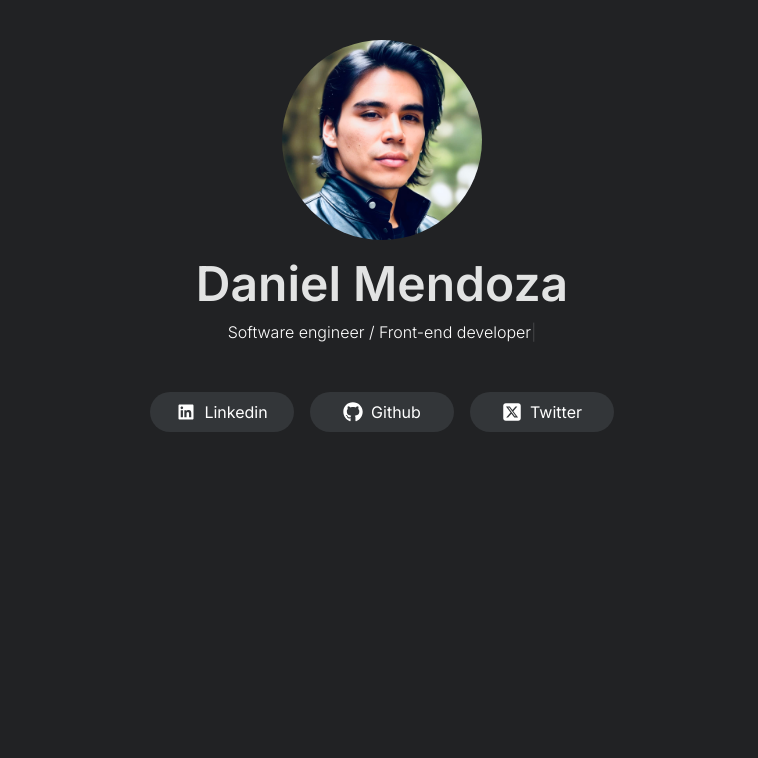
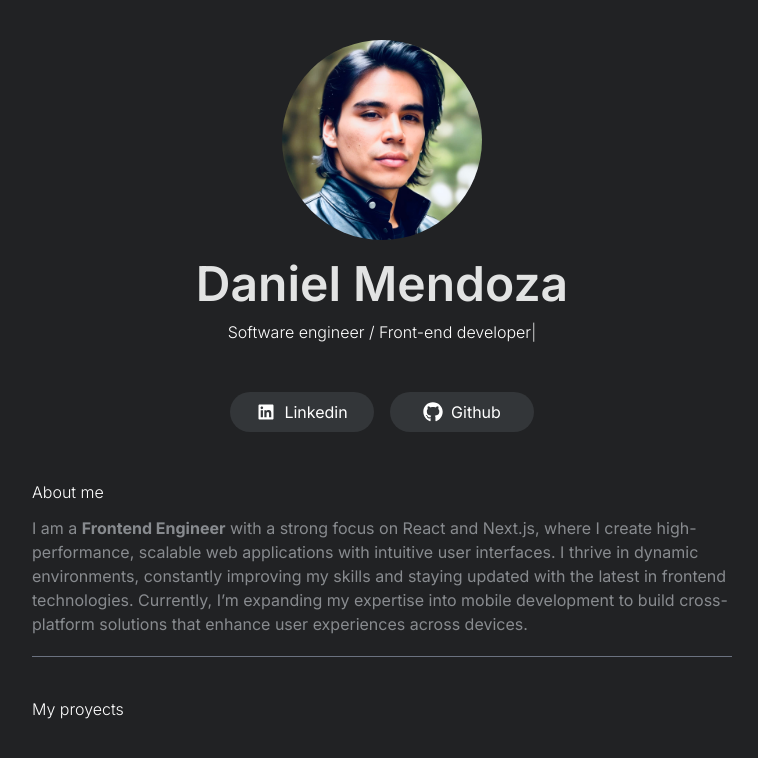
Before and after one commit to Danieruone/next-portfolio, a Next.js app: page / in a window 1280 px wide. Shown: the top 758 px of the page, without its empty margins (258-1016 px from the left). Built offline with nearby package versions, Linux system fonts and the light colour scheme.

Commit message:
:sparkles: Add about me section

```diff
--- a/src/app/page.tsx
+++ b/src/app/page.tsx
@@ -1,4 +1,5 @@
 // components
+import { AboutMe } from "@/components/AboutMe";
 import { Hero } from "@/components/Hero";
 import { NetworkSection } from "@/components/NetworkSection";
 
@@ -7,6 +8,11 @@ export default function Home() {
     <div className="w-full">
       <Hero />
       <NetworkSection />
+      <AboutMe />
+
+      <div className="mt-10">
+        <h2 className="font-light">My proyects</h2>
+      </div>
     </div>
   );
 }
--- /dev/null
+++ b/src/components/AboutMe.tsx
@@ -0,0 +1,18 @@
+import React from "react";
+
+export const AboutMe = () => {
+  return (
+    <div className="mt-10 border-b pb-5 border-gray-500 border-1">
+      <h2 className="font-light mb-3">About me</h2>
+      <p className="text-[#888b8f]">
+        I am a <b>Frontend Engineer</b> with a strong focus on React and
+        Next.js, where I create high-performance, scalable web applications with
+        intuitive user interfaces. I thrive in dynamic environments, constantly
+        improving my skills and staying updated with the latest in frontend
+        technologies. Currently, I’m expanding my expertise into mobile
+        development to build cross-platform solutions that enhance user
+        experiences across devices.
+      </p>
+    </div>
+  );
+};
--- a/src/components/Hero.tsx
+++ b/src/components/Hero.tsx
@@ -19,8 +19,11 @@ export const Hero = () => {
       </h1>
       <p className="font-light">
         <ReactTyped
-          strings={["Software engineer / Front-end developer"]}
-          typeSpeed={60}
+          strings={[
+            "Software engineer / Front-end developer",
+            "Changing the world through technology",
+          ]}
+          typeSpeed={100}
         />
       </p>
     </div>
--- a/src/components/NetworkSection.tsx
+++ b/src/components/NetworkSection.tsx
@@ -13,7 +13,6 @@ export const NetworkSection = () => {
     <div className="flex justify-center">
       <NetworkChip icon={<RiLinkedinBoxFill size={20} />} title="Linkedin" />
       <NetworkChip icon={<FaGithub size={20} />} title="Github" />
-      <NetworkChip icon={<FaSquareXTwitter size={20} />} title="Twitter" />
     </div>
   );
 };
```
